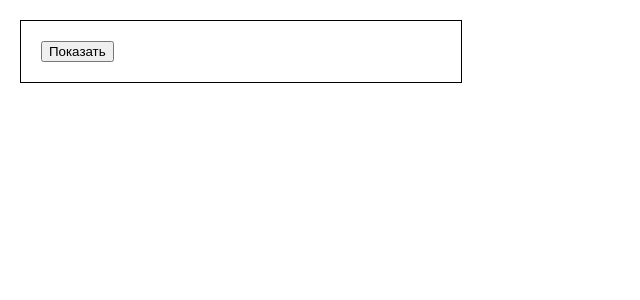
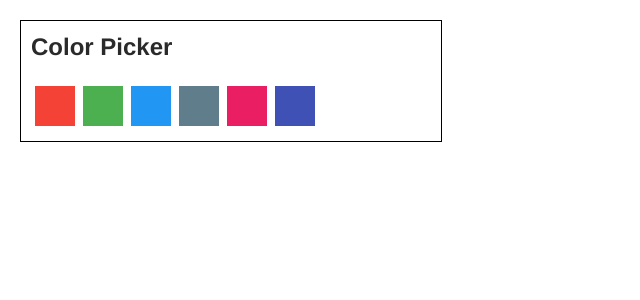
Before and after one commit to dmitriy-057/react-trainy-2, a React (Create React App) app: page / in a window 1280 px wide. Shown: the top 300 px of the page, without its empty margins (0-640 px from the left). Built offline with nearby package versions, Linux system fonts and the light colour scheme.

Commit message:
add ColorPicker

```diff
--- a/src/App.js
+++ b/src/App.js
@@ -1,11 +1,22 @@
 import React from "react";
 // import Counter from "./Counter/Counter";
-import Dropdown from "./Dropdown/Dropdown";
+// import Dropdown from "./Dropdown/Dropdown";
+import ColorPicker from './ColorPicker/ColorPicker';
+
+const colorPickerOptions = [
+  { label: 'red', color: '#F44336' },
+  { label: 'green', color: '#4CAF50' },
+  { label: 'blue', color: '#2196F3' },
+  { label: 'grey', color: '#607D8B' },
+  { label: 'pink', color: '#E91E63' },
+  { label: 'indigo', color: '#3F51B5' },
+];
 
 const App = () => (
     <>
     {/* <Counter /> */}
-    <Dropdown />
+    {/* <Dropdown /> */}
+    <ColorPicker options={colorPickerOptions} />
     </>
 )
 
--- /dev/null
+++ b/src/ColorPicker/ColorPicker.css
@@ -0,0 +1,24 @@
+.ColorPicker {
+    width: 400px;
+    padding: 10px;
+    border: 1px solid black;
+  }
+
+  .ColorPicker__title {
+    line-height: 1.3;
+  }
+
+  .ColorPicker__option {
+    display: inline-block;
+    width: 40px;
+    height: 40px;
+    margin: 4px;
+    border: none;
+    outline: none;
+    cursor: pointer;
+    transition: transform 250ms linear;
+  }
+
+  .ColorPicker__option--active {
+    transform: scale(1.2);
+  }
--- /dev/null
+++ b/src/ColorPicker/ColorPicker.js
@@ -0,0 +1,25 @@
+import React, { Component } from "react";
+import './ColorPicker.css';
+
+class ColorPicker extends Component {
+
+    render() {
+        return (
+            <div className="ColorPicker">
+            <h2 className="ColorPicker__title">Color Picker</h2>
+            <div>
+              {this.props.options.map(({ label, color }, index) => (
+                <button
+                  key={label}
+                  className="ColorPicker__option"
+                  style={{ backgroundColor: color }}
+                ></button>
+              ))}
+            </div>
+          </div>
+        )
+    }
+}
+
+
+export default ColorPicker;
```
